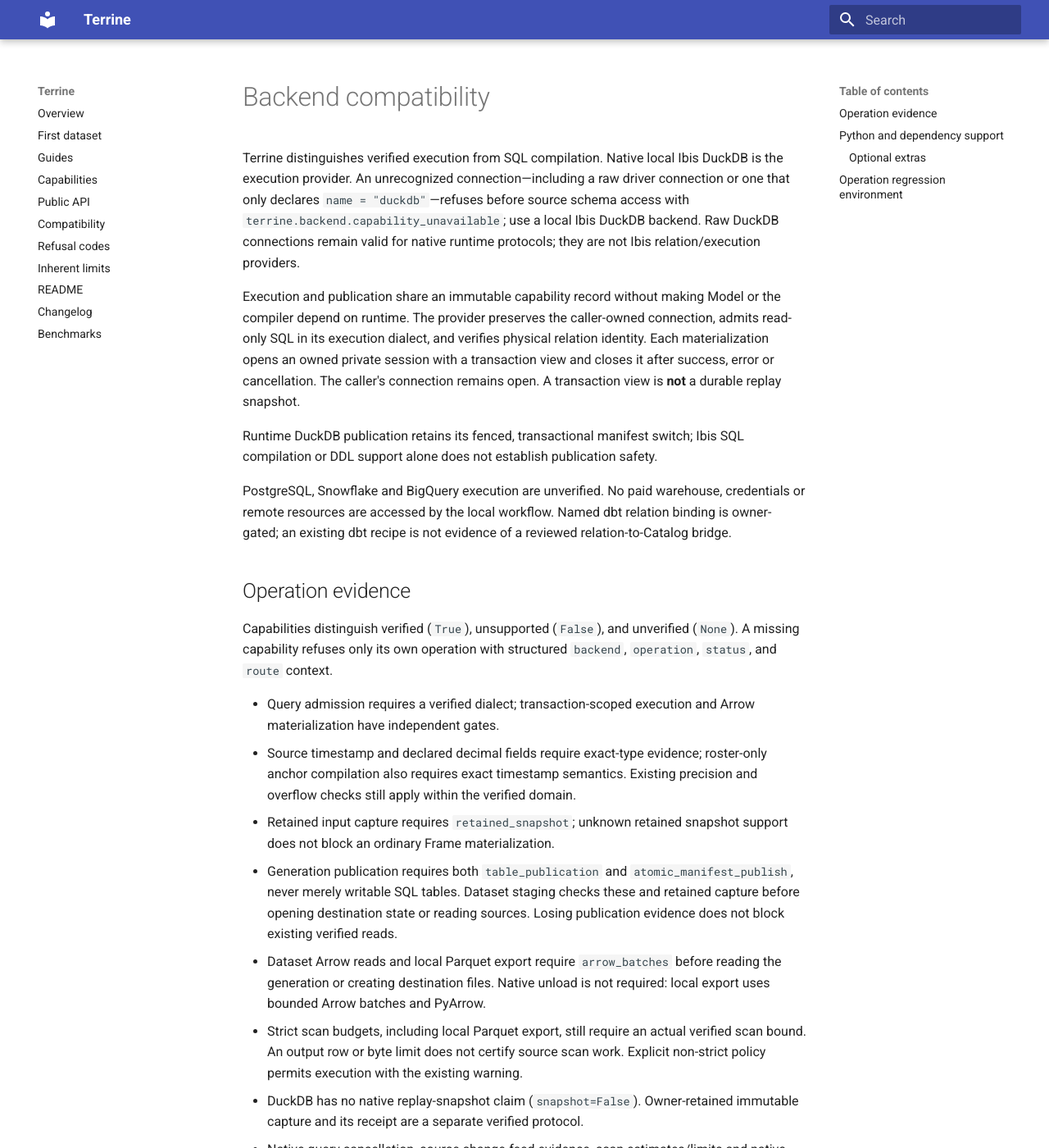
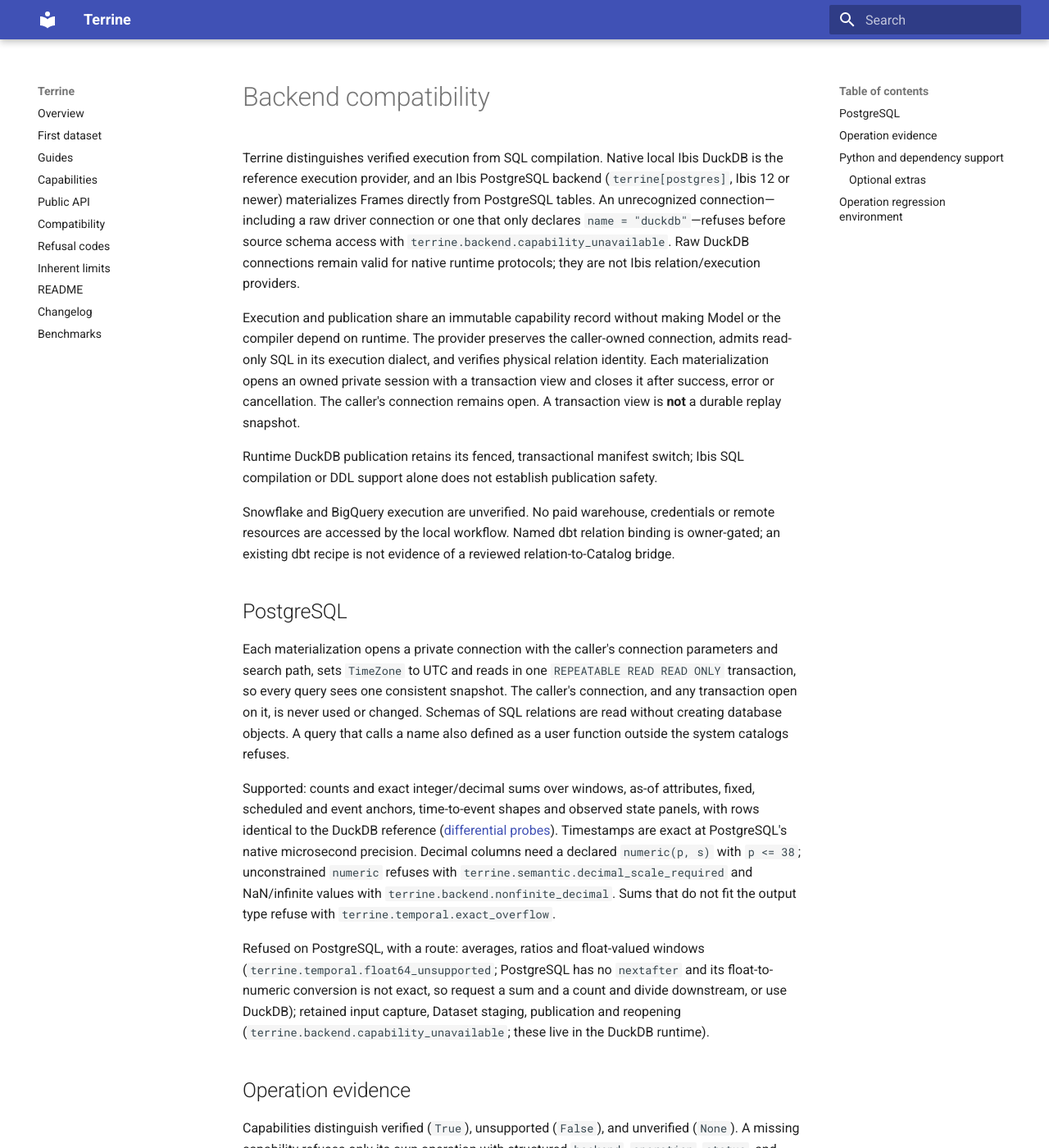
Before and after one commit to kylejcaron/terrine, an MkDocs documentation site: the page built from docs/guides/backend-compatibility.md, in a window 1280 px wide and 1400 px high. Shown: the whole window at 82% size. Built offline with MkDocs 1.6.1 and Material for MkDocs 9.7.7, drawn with Linux system fonts in a browser that asks for light colours; some of the changed text lies outside the part shown.

Commit message:
docs: document PostgreSQL execution with a runnable example

```diff
--- a/docs/guides/backend-compatibility.md
+++ b/docs/guides/backend-compatibility.md
@@ -1,11 +1,12 @@
 # Backend compatibility
 
 Terrine distinguishes verified execution from SQL compilation. Native local Ibis
-DuckDB is the execution provider. An unrecognized connection—including a raw
-driver connection or one that only declares `name = "duckdb"`—refuses before
-source schema access with `terrine.backend.capability_unavailable`; use a local
-Ibis DuckDB backend. Raw DuckDB connections remain valid for native runtime
-protocols; they are not Ibis relation/execution providers.
+DuckDB is the reference execution provider, and an Ibis PostgreSQL backend
+(`terrine[postgres]`, Ibis 12 or newer) materializes Frames directly from
+PostgreSQL tables. An unrecognized connection—including a raw driver connection
+or one that only declares `name = "duckdb"`—refuses before source schema access
+with `terrine.backend.capability_unavailable`. Raw DuckDB connections remain
+valid for native runtime protocols; they are not Ibis relation/execution providers.
 
 Execution and publication share an immutable capability record without making
 Model or the compiler depend on runtime. The provider preserves the caller-owned
@@ -17,10 +18,37 @@
 Runtime DuckDB publication retains its fenced, transactional manifest switch;
 Ibis SQL compilation or DDL support alone does not establish publication safety.
 
-PostgreSQL, Snowflake and BigQuery execution are unverified. No paid warehouse,
-credentials or remote resources are accessed by the local workflow. Named dbt
-relation binding is owner-gated; an existing dbt recipe is not evidence of a
-reviewed relation-to-Catalog bridge.
+Snowflake and BigQuery execution are unverified. No paid warehouse, credentials or
+remote resources are accessed by the local workflow. Named dbt relation binding is
+owner-gated; an existing dbt recipe is not evidence of a reviewed relation-to-Catalog
+bridge.
+
+## PostgreSQL
+
+Each materialization opens a private connection with the caller's connection
+parameters and search path, sets `TimeZone` to UTC and reads in one
+`REPEATABLE READ READ ONLY` transaction, so every query sees one consistent
+snapshot. The caller's connection, and any transaction open on it, is never used
+or changed. Schemas of SQL relations are read without creating database objects.
+A query that calls a name also defined as a user function outside the system
+catalogs refuses.
+
+Supported: counts and exact integer/decimal sums over windows, as-of attributes,
+fixed, scheduled and event anchors, time-to-event shapes and observed state
+panels, with rows identical to the DuckDB reference
+([differential probes][postgres]). Timestamps are exact at PostgreSQL's native
+microsecond precision. Decimal columns need a declared `numeric(p, s)` with
+`p <= 38`; unconstrained `numeric` refuses with
+`terrine.semantic.decimal_scale_required` and NaN/infinite values with
+`terrine.backend.nonfinite_decimal`. Sums that do not fit the output type refuse
+with `terrine.temporal.exact_overflow`.
+
+Refused on PostgreSQL, with a route: averages, ratios and float-valued windows
+(`terrine.temporal.float64_unsupported`; PostgreSQL has no `nextafter` and its
+float-to-numeric conversion is not exact, so request a sum and a count and divide
+downstream, or use DuckDB); retained input capture, Dataset staging, publication
+and reopening (`terrine.backend.capability_unavailable`; these live in the DuckDB
+runtime).
 
 ## Operation evidence
 
@@ -54,11 +82,9 @@
   cancellation support.
 
 `terrine.execution.backend.backend_capabilities(con)` inspects evidence without
-admitting the connection or reading source schema. PostgreSQL, Snowflake,
-BigQuery and unregistered backend connections return unverified operation values;
-attempting execution still refuses. No optional driver extra or runtime backend
-class is supplied without a real execution slice. Local PostgreSQL was not
-available (`pg_isready`: no response); no service was launched.
+admitting the connection or reading source schema. Snowflake, BigQuery and
+unregistered backend connections return unverified operation values; attempting
+execution still refuses.
 
 ## Python and dependency support
 
@@ -146,12 +172,12 @@
 
 | Operation | Local DuckDB versions above | PostgreSQL | Snowflake | BigQuery | Route or limitation |
 | --- | --- | --- | --- | --- | --- |
-| Read-only dialect admission, relation identity | [Verified][provider] | Unverified | Unverified | Unverified | Use native local DuckDB; an Ibis dialect/name is not execution evidence |
-| Accepted UTC timestamps, exact decimals, strict t0 and SCD2 boundaries | [Verified][acceptance] | Unverified | Unverified | Unverified | Existing timestamp precision/domain and decimal overflow refusals remain active |
-| Private transaction view and owned-session cleanup | [Verified][provider] | Unverified | Unverified | Unverified | Does not promise a durable source snapshot or native query cancellation |
+| Read-only dialect admission, relation identity | [Verified][provider] | [Verified][postgres] | Unverified | Unverified | Use native local DuckDB or PostgreSQL; an Ibis dialect/name is not execution evidence |
+| Accepted UTC timestamps, exact decimals, strict t0 and SCD2 boundaries | [Verified][acceptance] | [Verified][postgres]; microsecond timestamps, declared `numeric(p, s)` | Unverified | Unverified | Existing timestamp precision/domain and decimal overflow refusals remain active |
+| Private transaction view and owned-session cleanup | [Verified][provider] | [Verified][postgres]; consistent `REPEATABLE READ` snapshot | Unverified | Unverified | Does not promise a durable source snapshot or native query cancellation |
 | Retained immutable inputs and pinned generation reads | [Verified][acceptance] | Unverified | Unverified | Unverified | Use the owner-retained snapshot receipt; native source revisions remain unknown |
 | Table publication and atomic fenced manifest switch | [Verified][publication] | Unverified | Unverified | Unverified | Materialize a bounded Frame if publication is unavailable |
-| Bounded Arrow batch reads | [Verified][acceptance] | Unverified | Unverified | Unverified | Requires independent Arrow-batch evidence |
+| Bounded Arrow batch reads | [Verified][acceptance] | [Verified][postgres] | Unverified | Unverified | Requires independent Arrow-batch evidence |
 | Local Parquet streaming and metadata readback | [Verified][handoffs] | Unverified | Unverified | Unverified | Bounded Arrow/PyArrow path; caller-owned local destination only |
 | Output row/byte limits | [Verified][exports] | Unverified | Unverified | Unverified | Do not certify source scan work or peak query memory |
 | Native durable/replay snapshot | Unsupported | Unverified | Unverified | Unverified | Use retained immutable capture, not a transaction-view claim |
@@ -160,11 +186,12 @@
 | Native query cancellation | Unverified | Unverified | Unverified | Unverified | Cooperative runtime cancellation remains distinct |
 | Native Parquet unload | Unverified | Unverified | Unverified | Unverified | Use verified local Arrow streaming instead |
 
-No PostgreSQL server/driver execution was exercised. Snowflake/BigQuery remain
-owner-gated; no warehouse versions, auth integrations or paid-resource support are
-claimed. Unknown backends refuse with an actionable local route before schema or
-source access. The [operation-gate tests][gates] separately prove that missing
-publication, retained capture or Arrow evidence does not disable unrelated work.
+Snowflake/BigQuery remain owner-gated; no warehouse versions, auth integrations or
+paid-resource support are claimed. PostgreSQL evidence was measured on
+PostgreSQL 16. Unknown backends refuse with an actionable local route before
+schema or source access. The [operation-gate tests][gates] separately prove that
+missing publication, retained capture or Arrow evidence does not disable unrelated
+work.
 
 | Common-stack component | Measured version | Exercised contract |
 | --- | --- | --- |
@@ -191,3 +218,4 @@
 [distribution]: ../../tests/integration/distribution_smoke.py
 [sketches]: ../../tests/temporal/test_sketches.py
 [libraries]: library-handoffs.md
+[postgres]: ../../integration/warehouse_execution/test_postgres_windows.py
```
Also changed, not shown: AGENTS.md (+7 -0 lines), CHANGELOG.md (+8 -0 lines), README.md (+12 -0 lines), docs/guides/capabilities.md (+6 -4 lines), docs/guides/common-stack-interop.md (+2 -2 lines), 2 other files.
